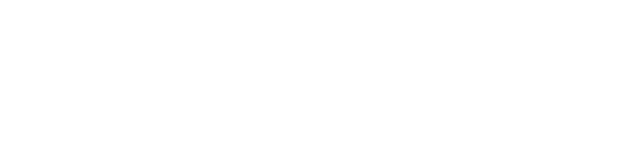
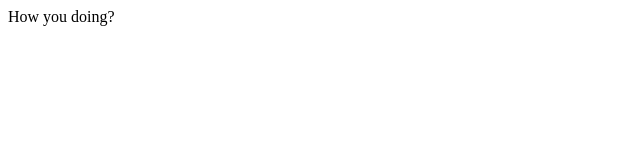
Before and after one commit to cmsrimsson/git-exercise, a plain HTML site: page index.html in a window 1280 px wide. Shown: the whole page, without its empty margins (0-640 px from the left). Drawn offline with Linux system fonts and the light colour scheme.

Commit message:
index.html

```diff
--- a/index.html
+++ b/index.html
@@ -4,7 +4,7 @@
 <title> Hello Gopal
 </title>
     </head>
-    <body>
+    <body>How you doing?
 
     </body>
 </html>
```
